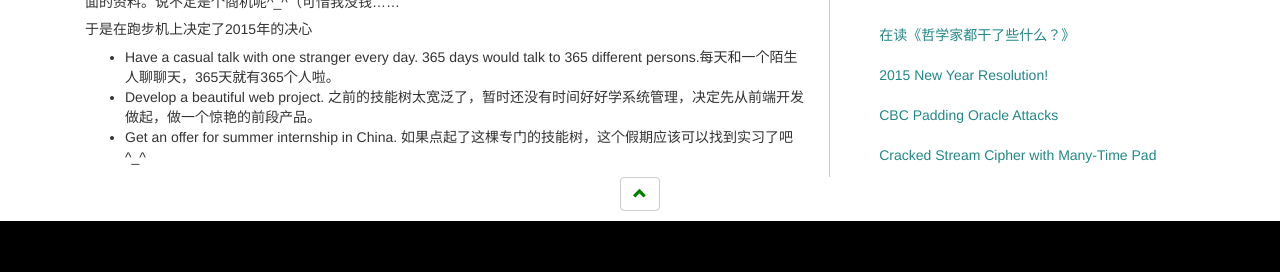
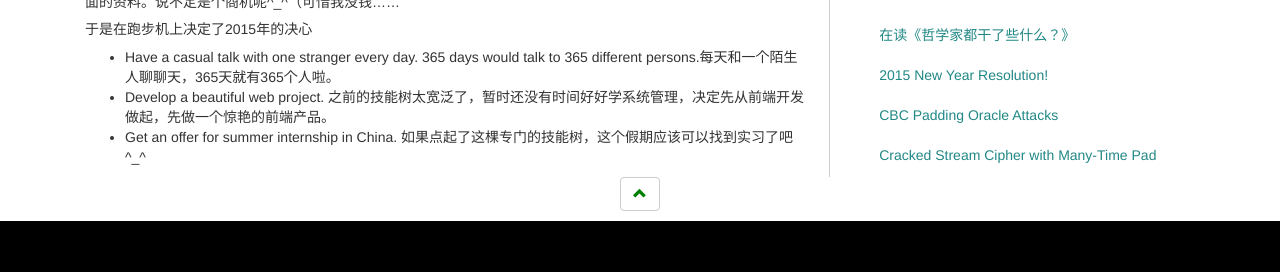
Before and after one commit to SeffyVon/SeffyVon.github.io, a Jekyll site: the page built from _posts/2015-01-02-2015-New-Year-Resolution.md, in a window 1280 px wide. Shown: the part 288-560 px from the top of the page. Built offline with Jekyll 4.4.1, drawn with Linux system fonts in a browser that asks for light colours; nearby versions of some CDN libraries; comment, search, counter and statistics services are not loaded.

Commit message:
post update

```diff
--- a/_posts/2015-01-02-2015-New-Year-Resolution.md
+++ b/_posts/2015-01-02-2015-New-Year-Resolution.md
@@ -14,5 +14,5 @@ categories: Diary
 
 ##### 于是在跑步机上决定了2015年的决心
 * Have a casual talk with one stranger every day. 365 days would talk to 365 different persons.每天和一个陌生人聊聊天，365天就有365个人啦。
-* Develop a beautiful web project. 之前的技能树太宽泛了，暂时还没有时间好好学系统管理，决定先从前端开发做起，做一个惊艳的前段产品。
+* Develop a beautiful web project. 之前的技能树太宽泛了，暂时还没有时间好好学系统管理，决定先从前端开发做起，先做一个惊艳的前端产品。
 * Get an offer for summer internship in China. 如果点起了这棵专门的技能树，这个假期应该可以找到实习了吧^_^
```
